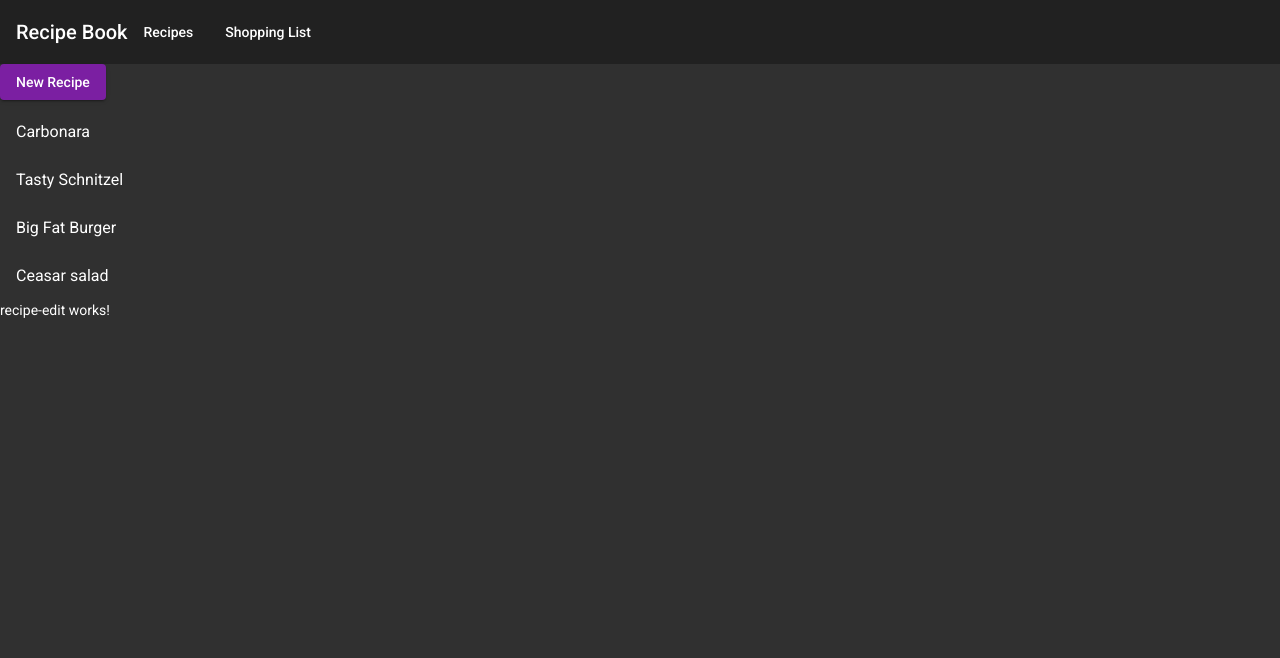
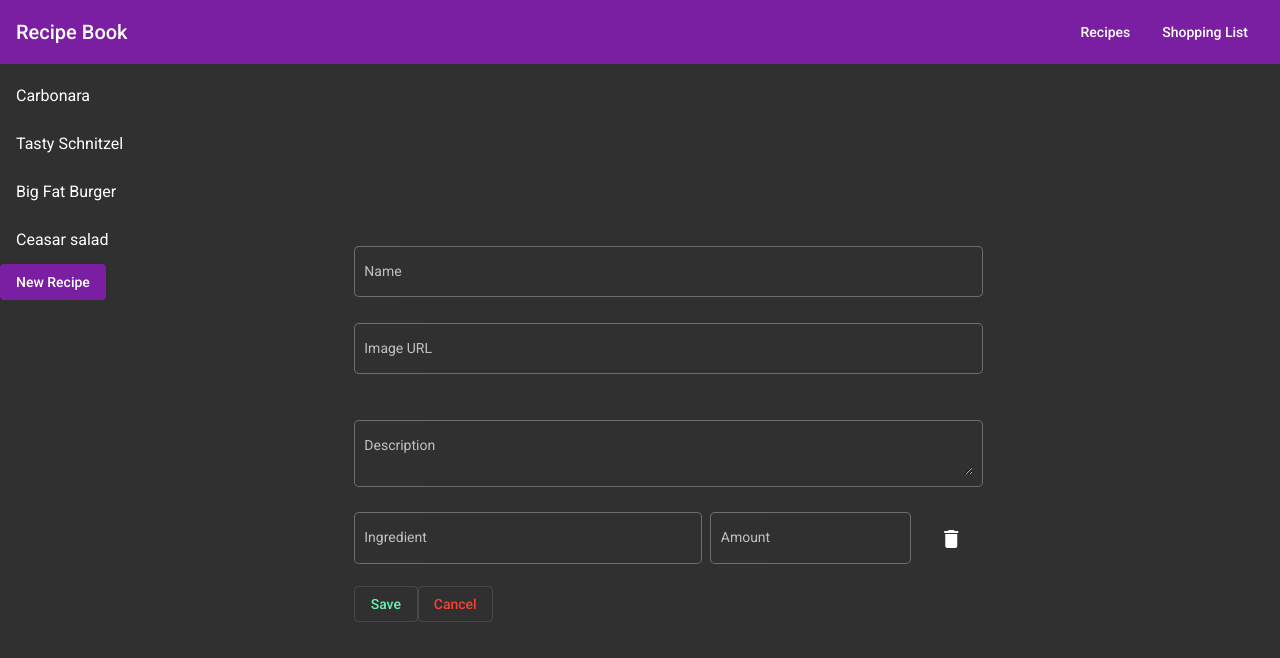
Before and after one commit to jurgengjoncari/recipe-book, an Angular app: page /recipes/new in a window 1280 px wide. Shown: the top 658 px of the page. Built offline with nearby package versions, Linux system fonts and the light colour scheme.

Commit message:
Add the recipe edit form and styling in general

```diff
--- a/src/app/app.component.css
+++ b/src/app/app.component.css
@@ -0,0 +1,5 @@
+:host {
+    height: 100vh;
+    display: grid;
+    grid-template-rows: auto auto 1fr;
+}
--- /dev/null
+++ b/src/app/header/header.component.css
@@ -0,0 +1,4 @@
+mat-toolbar {
+    display: flex;
+    justify-content: space-between;
+}
--- a/src/app/header/header.component.html
+++ b/src/app/header/header.component.html
@@ -1,5 +1,5 @@
-<mat-toolbar>
-    Recipe Book
+<mat-toolbar color="primary">
+    <span>Recipe Book</span>
     <nav>
         <a routerLink="/recipes" routerLinkActive="active" mat-button (click)="display('recipes')">Recipes</a>
         <a routerLink="/shopping-list" routerLinkActive="active" mat-button (click)="display('shopping-list')">Shopping List</a>
--- a/src/app/header/header.component.ts
+++ b/src/app/header/header.component.ts
@@ -2,7 +2,8 @@ import { Component, EventEmitter, Output } from "@angular/core";
 
 @Component({
     selector: 'app-header',
-    templateUrl: 'header.component.html'
+    templateUrl: 'header.component.html',
+    styleUrls: ['header.component.css']
 })
 
 export class HeaderComponent {
--- a/src/app/recipes/recipe-detail/recipe-detail.component.css
+++ b/src/app/recipes/recipe-detail/recipe-detail.component.css
@@ -1,4 +1,13 @@
 img {
-    width: auto;
-    max-height: 50vh;
+    max-width: 100%;
+    margin: auto;
 }
+
+h1, p, .actions, mat-list {
+    margin: auto;
+    max-width: 80ch;
+}
+
+h1 {
+    text-align: center;
+}
--- a/src/app/recipes/recipe-detail/recipe-detail.component.html
+++ b/src/app/recipes/recipe-detail/recipe-detail.component.html
@@ -1,5 +1,6 @@
-<img [src]="recipe.imagePath" alt="{{ recipe.name }}">
-<h1 class="mat-headline">{{ recipe.name }}</h1>
+<img mat-card-image [src]="recipe.imagePath" alt="{{ recipe.name }}">
+<h1>{{ recipe.name }}</h1>
+<div class="actions">
     <button
         mat-button
         color="accent"
@@ -19,6 +20,7 @@
     >
         Delete Recipe
     </button>
+</div>
 <p class="mat-body">
     {{ recipe.description }}
 </p>
--- a/src/app/recipes/recipe-edit/recipe-edit.component.css
+++ b/src/app/recipes/recipe-edit/recipe-edit.component.css
@@ -0,0 +1,23 @@
+:host {
+    width: 80ch;
+    height: 100%;
+    margin: auto;
+    display: flex;
+    align-items: center;
+    justify-content: center;
+}
+
+mat-form-field {
+    width: 100%;
+}
+
+.ingredients {
+    display: grid;
+    grid-template-columns: 6fr 3fr 1fr;
+    gap: 8px;
+}
+
+.delete-ingredient {
+    margin-top: 0.25em;
+    margin-bottom: 1.59375em;
+}
--- a/src/app/recipes/recipe-edit/recipe-edit.component.html
+++ b/src/app/recipes/recipe-edit/recipe-edit.component.html
@@ -1 +1,83 @@
-<p>recipe-edit works!</p>
+<div layout="row" layout-wrap>
+    <form>
+        <div layout="row">
+            <div layout="col">
+                <mat-form-field appearance="outline">
+                    <mat-label for="name">Name</mat-label>
+                    <input
+                        matInput
+                        type="text"
+                        name="name"
+                    >
+                </mat-form-field>
+            </div>
+        </div>
+        <div layout="row">
+            <div layout="col">
+                <mat-form-field appearance="outline">
+                    <mat-label for="imagePath ">Image URL</mat-label>
+                    <input
+                        matInput
+                        type="text"
+                        id="imagePath"
+                    >
+                </mat-form-field>
+            </div>
+        </div>
+        <div layout="row">
+            <img src="" mat-card-image alt="">
+        </div>
+        <div layout="row">
+            <div layout="col">
+                <mat-form-field appearance="outline">
+                    <mat-label for="description ">Description</mat-label>
+                    <textarea
+                        matInput
+                        id="description"
+                    ></textarea>
+                </mat-form-field>
+            </div>
+        </div>
+        <div class="ingredients" layout="row">
+            <div layout="col">
+                <mat-form-field appearance="outline">
+                    <mat-label>Ingredient</mat-label>
+                    <input
+                        matInput
+                        type="text"
+                    >
+                </mat-form-field>
+            </div>
+            <div layout="col">
+                <mat-form-field appearance="outline">
+                    <mat-label>Amount</mat-label>
+                    <input
+                        matInput
+                        type="number"
+                    >
+                </mat-form-field>
+            </div>
+            <button class="delete-ingredient" mat-button>
+                <mat-icon>delete</mat-icon>
+            </button>
+        </div>
+        <div layout="row">
+            <div layout="col">
+                <button
+                    type="submit"
+                    mat-stroked-button
+                    color="accent"
+                >
+                    Save
+                </button>
+                <button
+                    type="button"
+                    mat-stroked-button
+                    color="warn"
+                >
+                    Cancel
+                </button>
+            </div>
+        </div>
+    </form>
+</div>
--- a/src/app/recipes/recipe-list/recipe-list.component.html
+++ b/src/app/recipes/recipe-list/recipe-list.component.html
@@ -1,3 +1,12 @@
+<mat-sidenav-container class="container">
+    <mat-sidenav-content class="sidenav">
+        <mat-nav-list>
+            <app-recipe-item
+                *ngFor="let recipe of recipes, let i = index"
+                [recipe]="recipe"
+                [index]="i"
+            ></app-recipe-item>
+        </mat-nav-list>
         <button
             mat-raised-button
             color="primary"
@@ -5,10 +14,5 @@
         >
             New Recipe
         </button>
-<mat-nav-list>
-    <app-recipe-item
-        *ngFor="let recipe of recipes, let i = index"
-        [recipe]="recipe"
-        [index]="i"
-    ></app-recipe-item>
-</mat-nav-list>
+    </mat-sidenav-content>
+</mat-sidenav-container>
--- a/src/app/recipes/recipes.component.css
+++ b/src/app/recipes/recipes.component.css
@@ -1,6 +1,6 @@
-/* :host {
+:host {
     display: grid;
-    grid-template-columns: 1fr 62vw;
+    grid-template-columns: 1fr 0 44.72vw 1fr;
 }
 
 p {
@@ -9,4 +9,4 @@ p {
 
 app-recipe-detail {
     margin: auto;
-} */
+}
```
Also changed, not shown: src/app/app.module.ts (+8 -2 lines), src/app/recipes/recipe-list/recipe-list.component.css (+10 -0 lines). Lines whose indentation alone changed are shown as unchanged.
